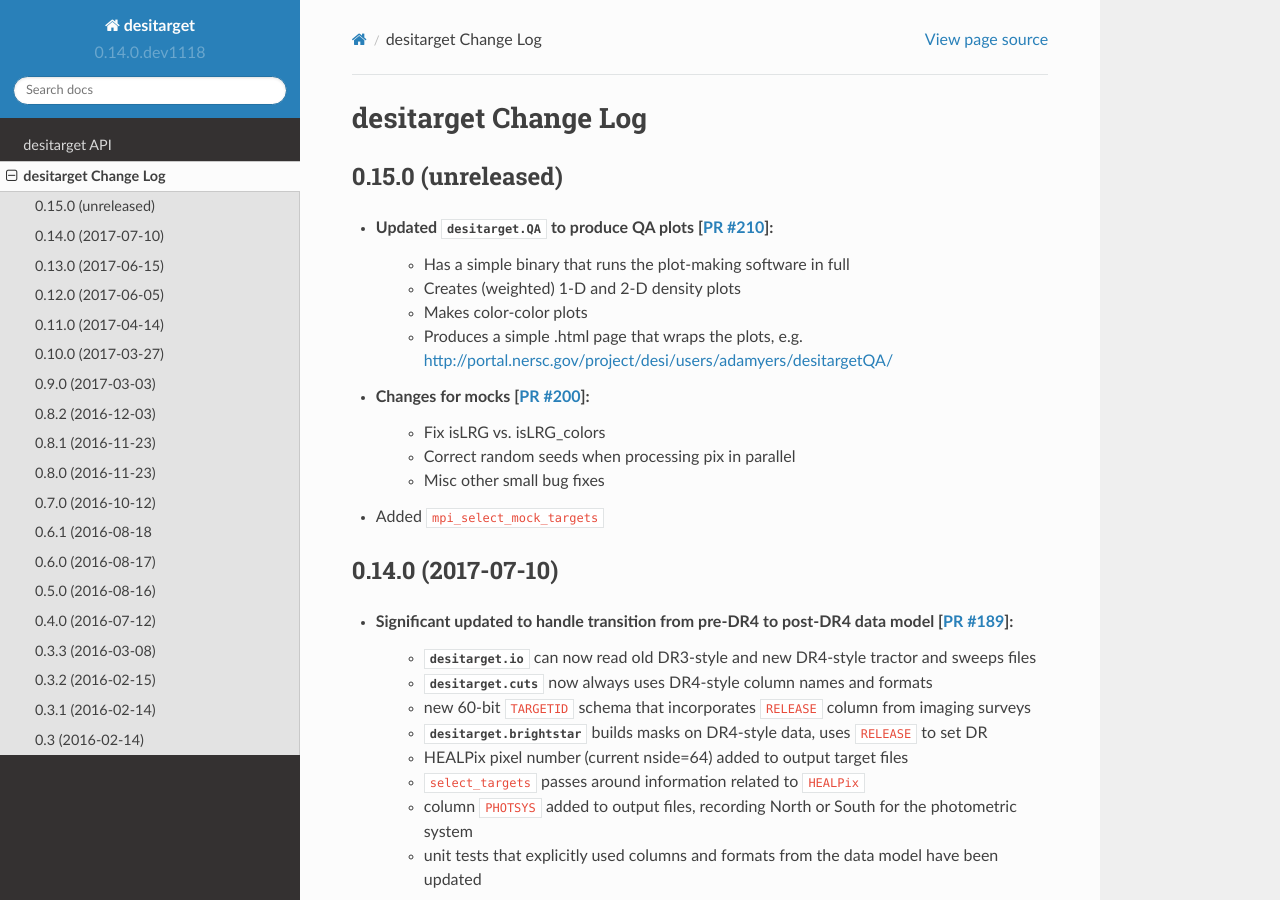
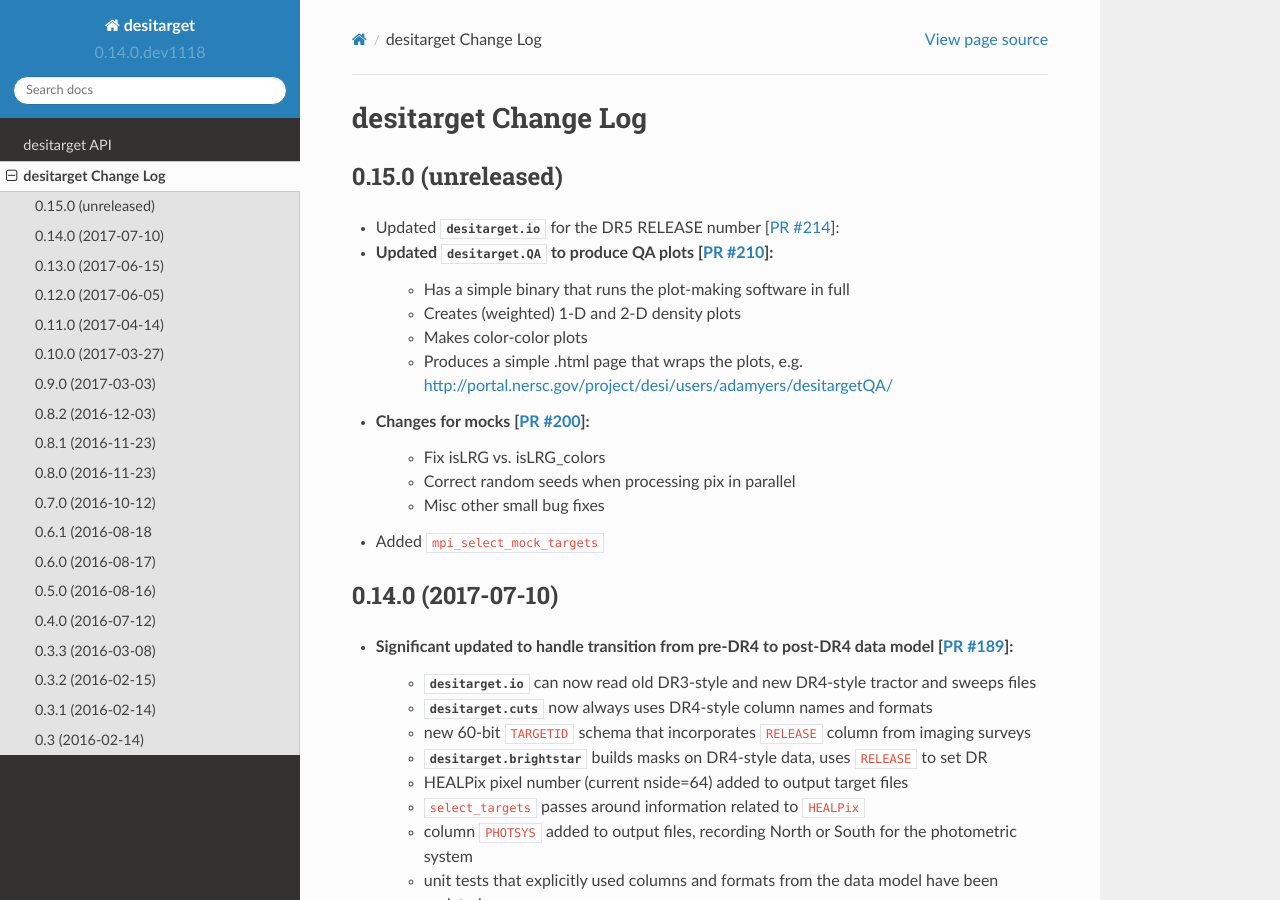
Before and after one commit to desihub/desitarget, a Sphinx documentation site: the page built from doc/changes.rst, in a window 1280 px wide and 900 px high. Built offline with Sphinx 7.4.7 and the Read the Docs theme 2.0.0, drawn with Linux system fonts in a browser that asks for light colours.

Commit message:
updated changes file [ci skip]

```diff
--- a/doc/changes.rst
+++ b/doc/changes.rst
@@ -5,6 +5,7 @@
 0.15.0 (unreleased)
 -------------------
 
+* Updated :mod:`desitarget.io` for the DR5 RELEASE number [`PR #214`_]:
 * Updated :mod:`desitarget.QA` to produce QA plots [`PR #210`_]:
    * Has a simple binary that runs the plot-making software in full
    * Creates (weighted) 1-D and 2-D density plots
@@ -17,8 +18,10 @@
    * Misc other small bug fixes
 * Added ``mpi_select_mock_targets``
 
+
 .. _`PR #200`: https://github.com/desihub/desitarget/pull/200
 .. _`PR #210`: https://github.com/desihub/desitarget/pull/210
+.. _`PR #214`: https://github.com/desihub/desitarget/pull/214
 
 0.14.0 (2017-07-10)
 -------------------
```
